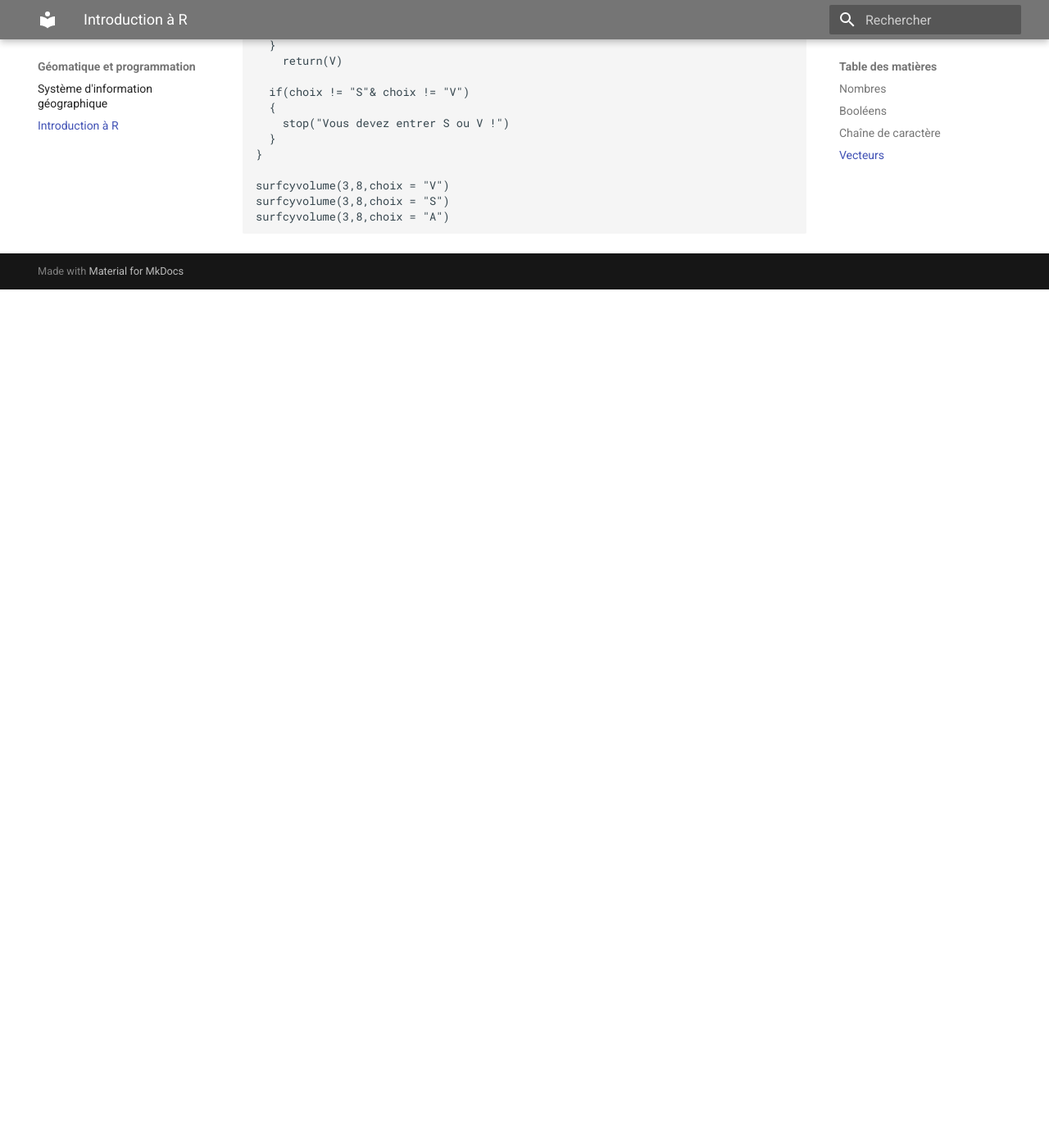
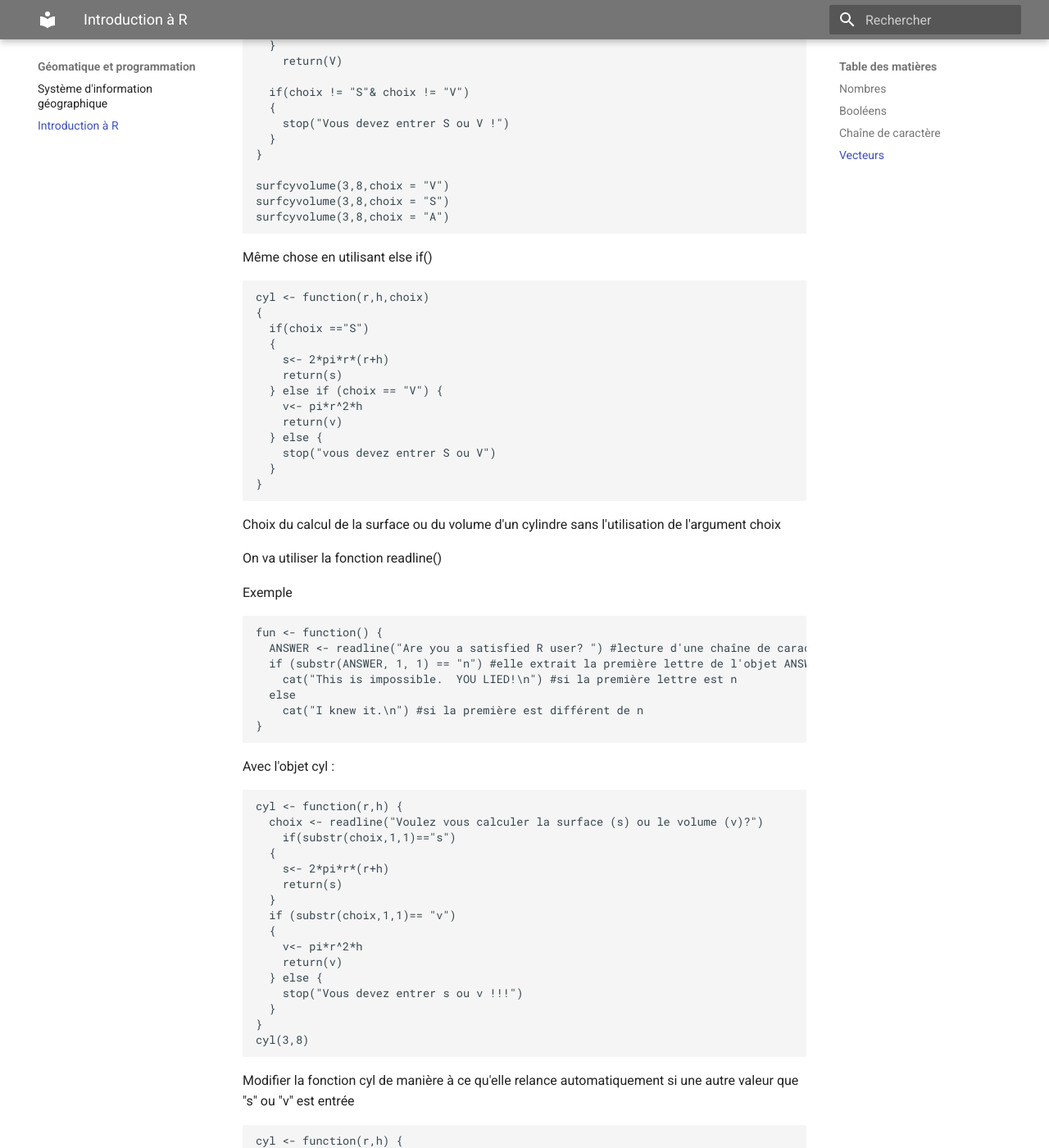
Before and after one commit to Lizeem/L3STcours, an MkDocs documentation site: the page built from Docs/Géomatique et programmation/Programmation R fiche.md, in a window 1280 px wide and 1400 px high, scrolled down 9245 px. Shown: the whole window at 82% size. Built offline with MkDocs 1.6.1 and Material for MkDocs 9.7.7, drawn with Linux system fonts in a browser that asks for light colours; before the commit the page ends 9598 px from its top, so only the background shows below that; some of the changed text lies outside the part shown.

Commit message:
Update programmation R

````diff
--- a/Docs/Géomatique et programmation/Programmation R fiche.md
+++ b/Docs/Géomatique et programmation/Programmation R fiche.md
@@ -372,3 +372,101 @@
 surfcyvolume(3,8,choix = "S")
 surfcyvolume(3,8,choix = "A")
 ```
+Même chose en utilisant else if()
+
+```
+cyl <- function(r,h,choix)
+{
+  if(choix =="S")
+  {
+    s<- 2*pi*r*(r+h)
+    return(s)
+  } else if (choix == "V") {
+    v<- pi*r^2*h
+    return(v)
+  } else {
+    stop("vous devez entrer S ou V")
+  }
+}
+```
+
+Choix du calcul de la surface ou du volume d'un cylindre sans l'utilisation de l'argument choix
+
+On va utiliser la fonction readline()
+
+Exemple
+
+```
+fun <- function() {
+  ANSWER <- readline("Are you a satisfied R user? ") #lecture d'une chaîne de caractère écrite dans le terminal
+  if (substr(ANSWER, 1, 1) == "n") #elle extrait la première lettre de l'objet ANSWER
+    cat("This is impossible.  YOU LIED!\n") #si la première lettre est n
+  else
+    cat("I knew it.\n") #si la première est différent de n
+}
+```
+
+Avec l'objet cyl :
+
+```
+cyl <- function(r,h) {
+  choix <- readline("Voulez vous calculer la surface (s) ou le volume (v)?")
+    if(substr(choix,1,1)=="s")
+  {
+    s<- 2*pi*r*(r+h)
+    return(s)
+  }
+  if (substr(choix,1,1)== "v")
+  {
+    v<- pi*r^2*h
+    return(v)
+  } else {
+    stop("Vous devez entrer s ou v !!!")
+  }
+}
+cyl(3,8)
+```
+
+Modifier la fonction cyl de manière à ce qu'elle relance automatiquement si une autre valeur que "s" ou "v" est entrée
+
+```
+cyl <- function(r,h) {
+  choix <- readline("Voulez vous calculer la surface (s) ou le volume (v)?")
+  while(choix !="s"& choix !="v") choix <- readline("Voulez vous calculer la surface (s) ou le volume (v)?")
+
+  if(substr(choix,1,1)=="s")
+  {
+    s<- 2*pi*r*(r+h)
+    return(s)
+  }
+  if (substr(choix,1,1)== "v")
+  {
+    v<- pi*r^2*h
+    return(v)
+  } else {
+    stop("Vous devez entrer s ou v !!!")
+  }
+}
+cyl(3,8)
+```
+
+Exercice : créer une fonction pour générer et tracer une somme cumulative d'une série de valeurs
+
+```
+data <- rnorm(100)
+plot(cumsum(data),type="l",col="skyblue",lwd=2)
+
+fonctioncumsum <- function(donnees)
+{
+  donneescomsum <- c() #création du vecteur
+  donneescomsum[1] <- donnees[1] #initialisation du vecteur
+
+  for(i in 1:length(donnees))
+  {
+   donneescumsum[i] <- donneescomsum[i]+x[i+1]
+  }
+  return(donnéescumsum)
+}
+
+fonctioncumsum(x)
+```
````
